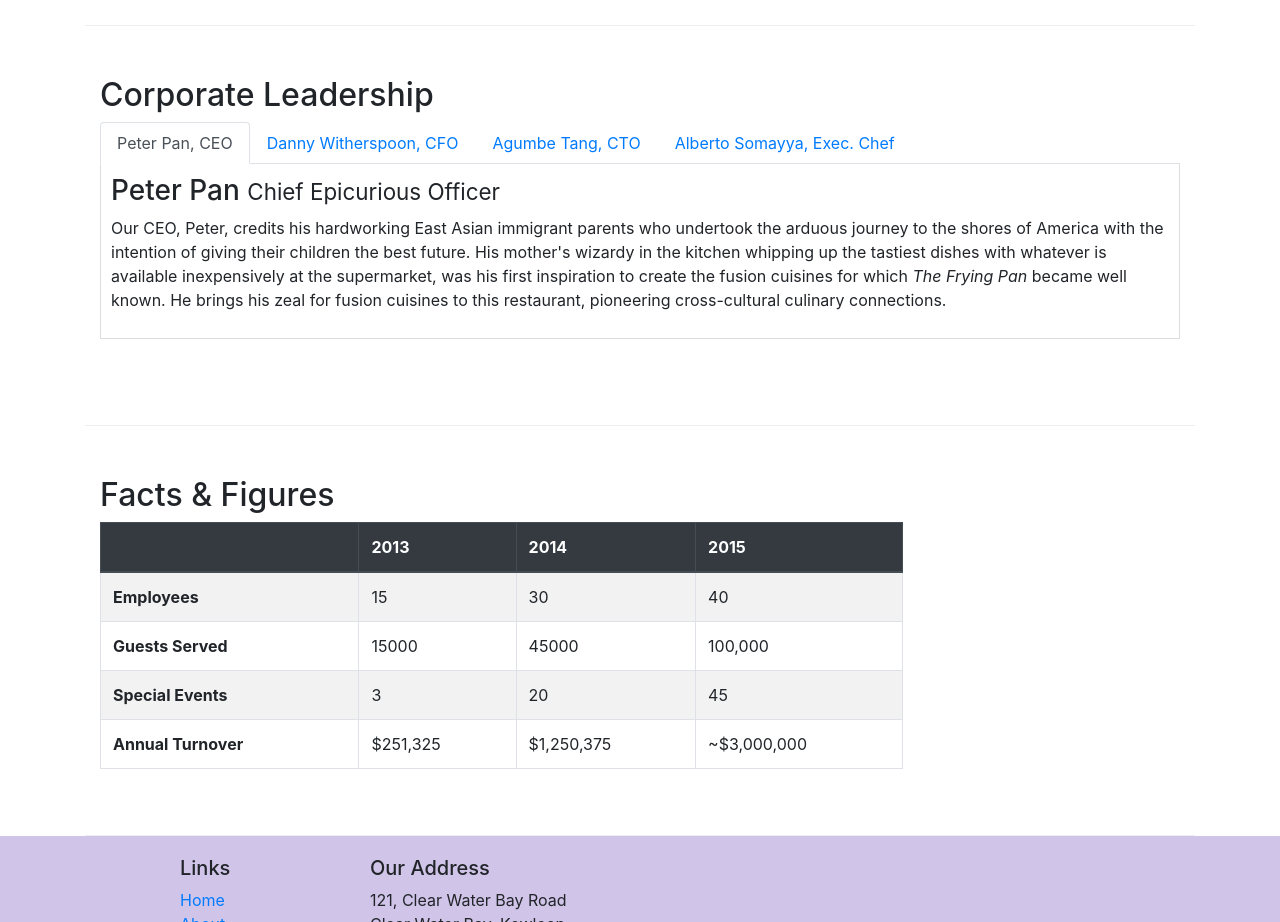
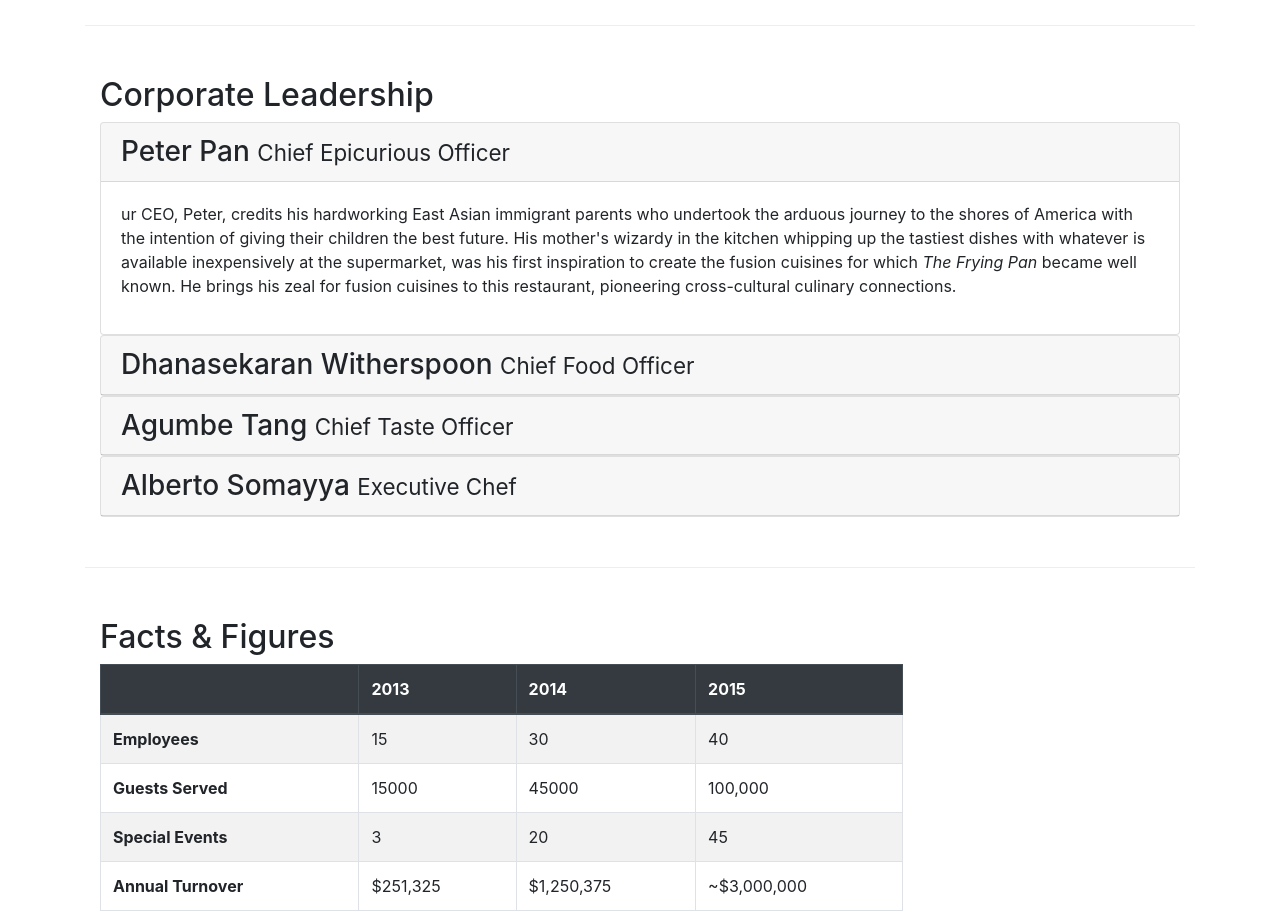
Before and after one commit to jayasmitachakraborty/Bootstrap4, a website: page aboutus.html in a window 1280 px wide. Shown: the part 880-1802 px from the top of the page. Drawn offline with nearby package versions, Linux system fonts and the light colour scheme.

Commit message:
Accordion and Collapse

```diff
--- a/aboutus.html
+++ b/aboutus.html
@@ -110,64 +110,85 @@
 
             <div class="col-12 col-sm-12">
                 <h2>Corporate Leadership</h2>
-                <ul class="nav nav-tabs">
-                    <li class="nav-item">
-                      <a class="nav-link active" href="#peter" role="tab"
-                        data-toggle="tab">Peter Pan, CEO</a>
-                    </li>
-                    <li class="nav-item">
-                      <a class="nav-link" href="#danny" role="tab"
-                        data-toggle="tab">Danny Witherspoon, CFO</a>
-                    </li>
-                    <li class="nav-item">
-                      <a class="nav-link" href="#agumbe" role="tab"
-                        data-toggle="tab">Agumbe Tang, CTO</a>
-                    </li>
-                    <li class="nav-item">
-                      <a class="nav-link" href="#alberto" role="tab"
-                        data-toggle="tab">Alberto Somayya, Exec. Chef</a>
-                    </li>
-                </ul>
+                <div id="accordion">
 
-                <div class="tab-content">
-
-                  <div role="tabpanel" class="tab-pane fade show active" id="peter">
-                    <h3>Peter Pan <small>Chief Epicurious Officer</small></h3>
-                      <p>Our CEO, Peter, credits his hardworking East Asian immigrant parents who undertook the arduous
+                  <div class="card">
+                        <div class="card-header" role="tab" id="peterhead">
+                        <h3 class="mb-0">
+                            <a data-toggle="collapse" data-target="#peter">
+                            Peter Pan <small>Chief Epicurious Officer</small>
+                            </a>
+                        </h3>
+                      </div>
+                      <div class="collapse show" id="peter" data-parent="#accordion">
+                          <div class="card-body">
+                              <p class="d-none d-sm-block">ur CEO, Peter, credits his hardworking East Asian immigrant parents who undertook the arduous
                                 journey to the shores of America with the intention of giving their children the best future.
                                 His mother's wizardy in the kitchen whipping up the tastiest dishes with whatever is available
                                 inexpensively at the supermarket, was his first inspiration to create the fusion cuisines for which
                                 <em>The Frying Pan</em> became well known. He brings his zeal for fusion cuisines to this restaurant,
-                        pioneering cross-cultural culinary connections.</p>
+                                pioneering cross-cultural culinary connections.
+                              </p>
+                          </div>
+                      </div>
                   </div>
 
-                  <div role="tabpanel" class="tab-pane fade" id="danny">
-                    <h3>Dhanasekaran Witherspoon <small>Chief Food Officer</small></h3>
-                      <p>Our CFO, Danny, as he is affectionately referred to by his colleagues,
+                  <div class="card">
+                           <div class="card-header" role="tab" id="dannyhead">
+                           <h3 class="mb-0">
+                               <a class="collapsed" data-toggle="collapse" data-target="#danny">
+                               Dhanasekaran Witherspoon <small>Chief Food Officer</small>
+                               </a>
+                           </h3>
+                       </div>
+                       <div class="collapse" id="danny" data-parent="#accordion">
+                           <div class="card-body">
+                               <p class="d-none d-sm-block">Our CFO, Danny, as he is affectionately referred to by his colleagues,
                                  comes from a long established family tradition in farming and produce. His experiences growing
                                  up on a farm in the Australian outback gave him great appreciation for varieties of food sources.
                                  As he puts it in his own words, <em>Everything that runs, wins, and everything that stays, pays!
                                </em></p>
                            </div>
+                       </div>
+                   </div>
 
-                  <div role="tabpanel" class="tab-pane fade" id="agumbe">
-                    <h3>Agumbe Tang <small>Chief Taste Officer</small></h3>
-                    <p>Blessed with the most discerning gustatory sense, Agumbe,
+                   <div class="card">
+                           <div class="card-header" role="tab" id="agumbehead">
+                           <h3 class="mb-0">
+                               <a class="collapsed" data-toggle="collapse" data-target="#agumbe">
+                               Agumbe Tang <small>Chief Taste Officer</small>
+                               </a>
+                           </h3>
+                       </div>
+                       <div class="collapse" id="agumbe" data-parent="#accordion">
+                           <div class="card-body">
+                               <p class="d-none d-sm-block">Blessed with the most discerning gustatory sense, Agumbe,
                                  our CTO, personally ensures that every dish that we serve meets his exacting tastes. Our chefs dread the
                                  tongue lashing that ensues if their dish does not meet his exacting standards. He lives by his motto,
                                  <em>You click only if you survive my lick.</em></p>
                            </div>
+                       </div>
+                   </div>
 
-                  <div role="tabpanel" class="tab-pane fade" id="alberto">
-                    <h3>Alberto Somayya <small>Executive Chef</small></h3>
-                    <p>Award winning three-star Michelin chef with wide International
+                   <div class="card">
+                      <div class="card-header" role="tab" id="albertohead">
+                           <h3 class="mb-0">
+                               <a class="collapsed" data-toggle="collapse" data-target="#alberto">
+                               Alberto Somayya <small>Executive Chef</small>
+                               </a>
+                           </h3>
+                       </div>
+                       <div class="collapse" id="alberto" data-parent="#accordion">
+                           <div class="card-body">
+                               <p class="d-none d-sm-block">Award winning three-star Michelin chef with wide International
                                experience having worked closely with whos-who in the culinary world, he specializes in creating
                                mouthwatering Indo-Italian fusion experiences. He says, <em>Put together the cuisines from the two
-                      craziest cultures, and you get a winning hit! Amma Mia!</em></p>
+                                 craziest cultures, and you get a winning hit! Amma Mia!
+                               </em></p>
                            </div>
-
                        </div>
-
+                   </div>
+              </div>
             </div>
        </div>
 
@@ -261,7 +282,7 @@
         </div>
     </footer>
 
-    <script src="node_modules/jquery/dist/jquery.slim.min.js"></script>
+    <script src="node_modules/jquery/jquery.min.js"></script>
     <script src="node_modules/popper.js/dist/umd/popper.min.js"></script>
     <script src="node_modules/bootstrap/dist/js/bootstrap.min.js"></script>
 
```
Lines whose indentation alone changed are shown as unchanged.
